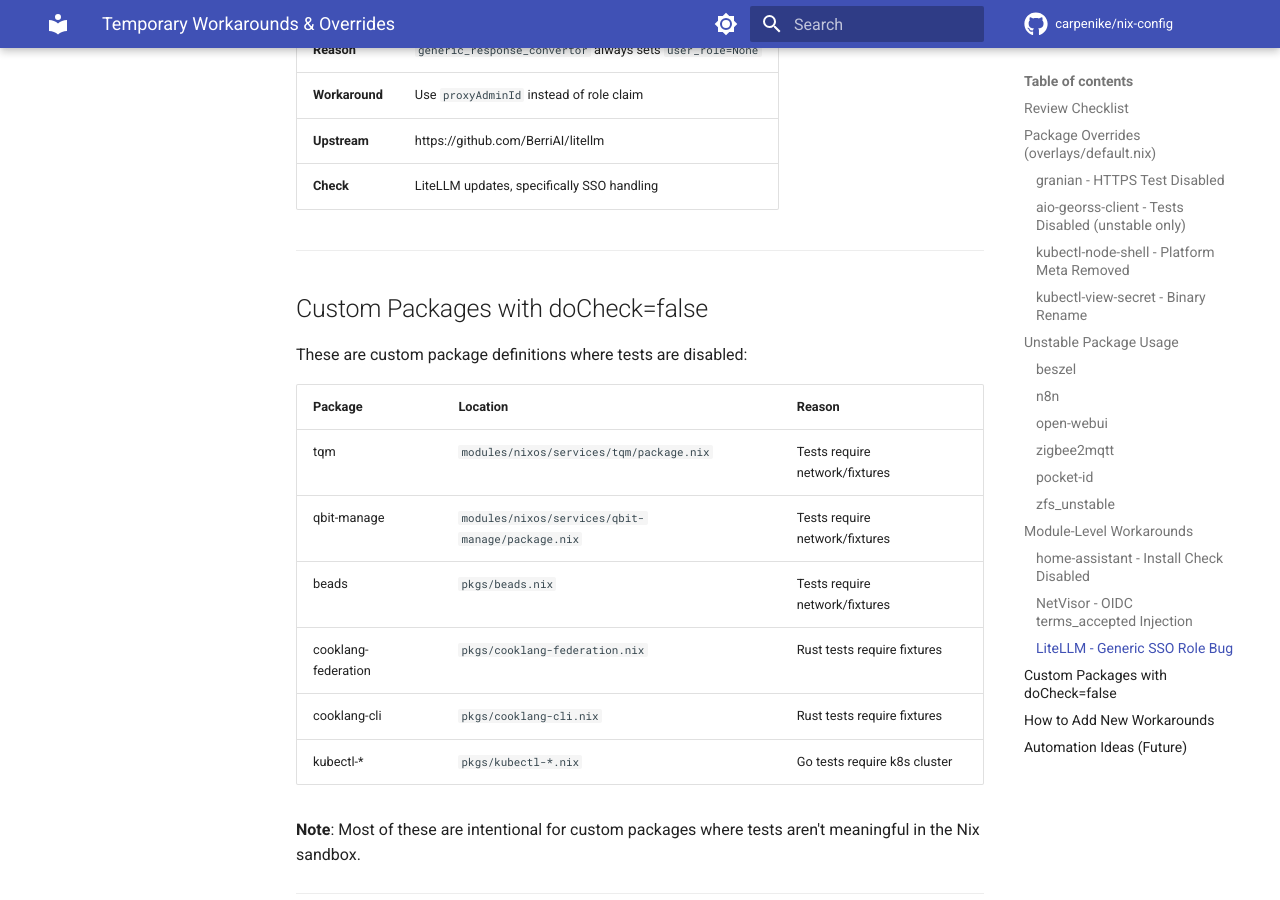
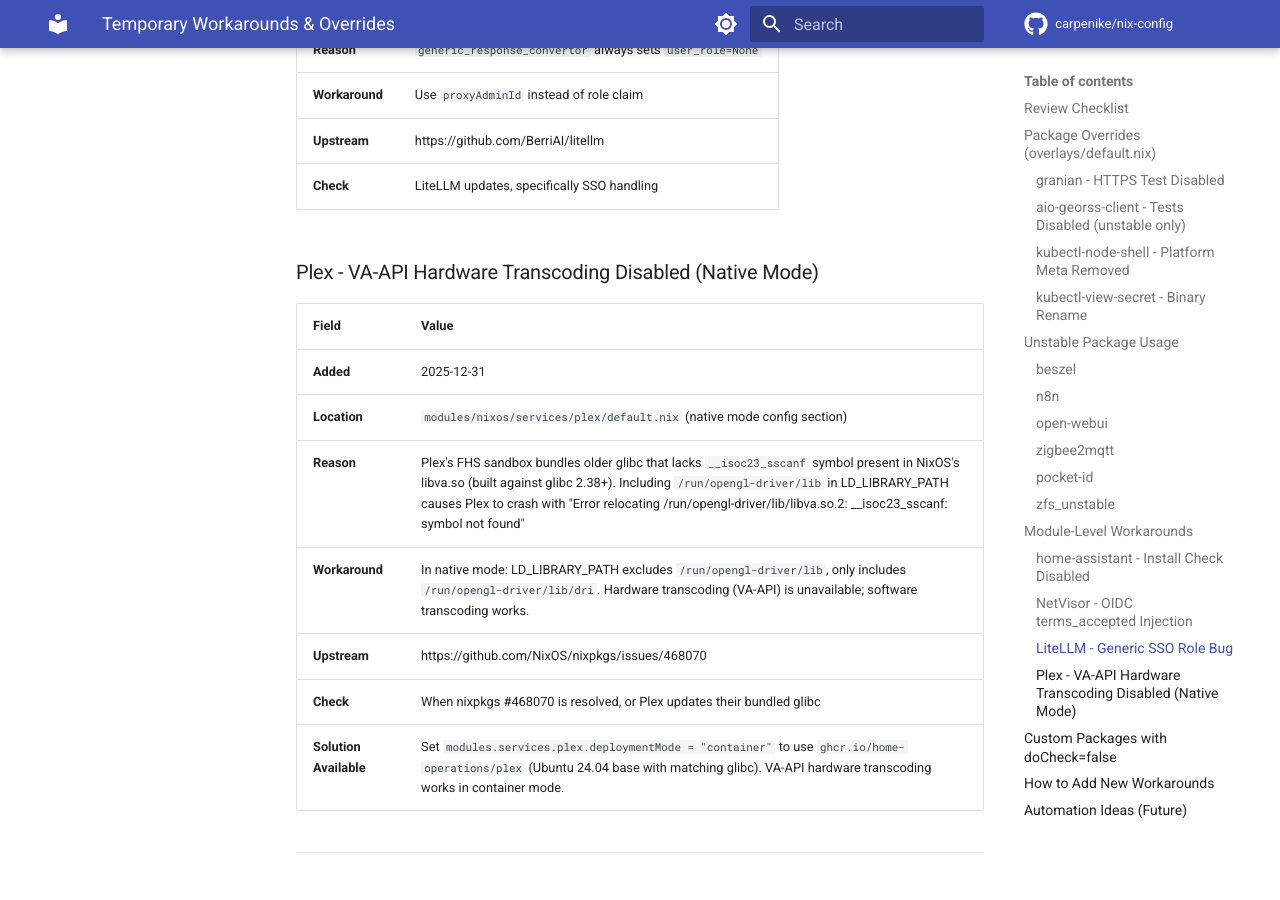
Before and after one commit to carpenike/nix-config, an MkDocs documentation site: the page built from docs/workarounds.md, in a window 1280 px wide and 900 px high, scrolled down 4994 px. Built offline with MkDocs 1.6.1 and Material for MkDocs 9.7.7, drawn with Linux system fonts in a browser that asks for light colours; comment, search, counter and statistics services are not loaded.

Commit message:
docs(workarounds): add Plex VA-API hardware transcoding issue
Document the glibc version mismatch between NixOS libva and Plex's
FHS sandbox (nixpkgs #468070). Native mode disables VA-API hardware
transcoding; container mode is available as a working alternative.

```diff
--- a/docs/workarounds.md
+++ b/docs/workarounds.md
@@ -150,6 +150,18 @@
 | **Upstream** | https://github.com/BerriAI/litellm |
 | **Check** | LiteLLM updates, specifically SSO handling |
 
+### Plex - VA-API Hardware Transcoding Disabled (Native Mode)
+
+| Field | Value |
+|-------|-------|
+| **Added** | 2025-12-31 |
+| **Location** | `modules/nixos/services/plex/default.nix` (native mode config section) |
+| **Reason** | Plex's FHS sandbox bundles older glibc that lacks `__isoc23_sscanf` symbol present in NixOS's libva.so (built against glibc 2.38+). Including `/run/opengl-driver/lib` in LD_LIBRARY_PATH causes Plex to crash with "Error relocating /run/opengl-driver/lib/libva.so.2: __isoc23_sscanf: symbol not found" |
+| **Workaround** | In native mode: LD_LIBRARY_PATH excludes `/run/opengl-driver/lib`, only includes `/run/opengl-driver/lib/dri`. Hardware transcoding (VA-API) is unavailable; software transcoding works. |
+| **Upstream** | https://github.com/NixOS/nixpkgs/issues/468070 |
+| **Check** | When nixpkgs #468070 is resolved, or Plex updates their bundled glibc |
+| **Solution Available** | Set `modules.services.plex.deploymentMode = "container"` to use `ghcr.io/home-operations/plex` (Ubuntu 24.04 base with matching glibc). VA-API hardware transcoding works in container mode. |
+
 ---
 
 ## Custom Packages with doCheck=false
```
